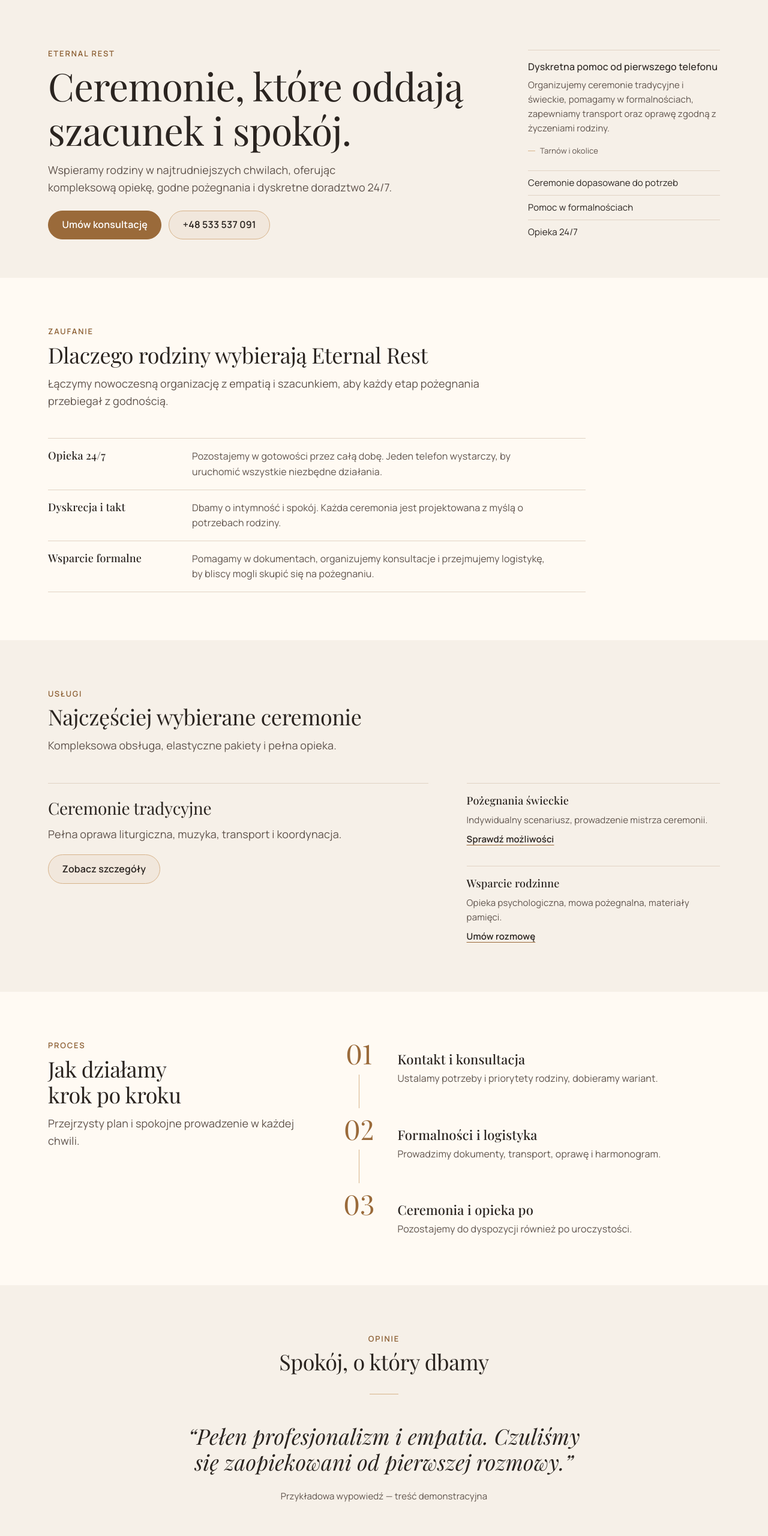
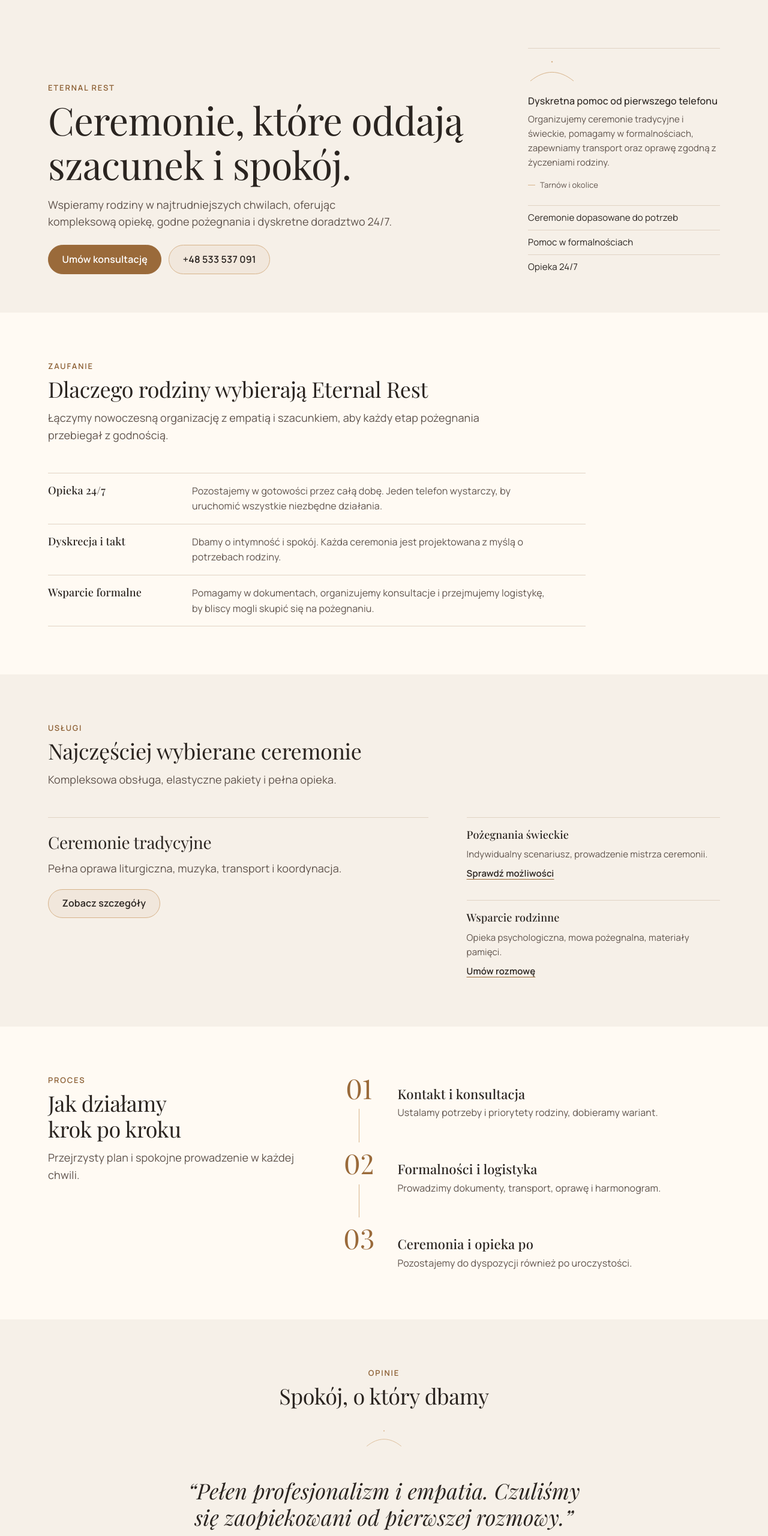
Before and after one commit to KPKrol85/DS-ceremonial-pr01-EternalRest, a website built with Vite: page index.html in a window 1280 px wide. Shown: the top 2560 px of the page at 60% size. Built offline with nearby package versions, Linux system fonts and the light colour scheme.

Commit message:
Introduce Eternal Horizon signature motif
* add matching decorative horizon motifs to the hero and quotation
* reuse theme-aware accent tokens and responsive motif sizing
* replace the quotation hairline with the new brand motif
* preserve accessibility semantics, content and reveal behavior

```diff
--- a/css/pages/home.css
+++ b/css/pages/home.css
@@ -1,3 +1,10 @@
+/* Eternal Horizon: the logo's shallow arc and axial light, shared by two quiet accents. */
+.horizon-motif {
+  width: var(--space-4xl);
+  height: auto;
+  color: var(--color-accent-soft);
+}
+
 /* Supporting note: quiet ruled text beneath (or beside) the hero statement, never a second focal point. */
 .hero__aside {
   display: grid;
@@ -12,6 +19,10 @@
 
 .hero__note {
   padding-top: var(--space-md);
+}
+
+.hero__motif {
+  margin-bottom: var(--space-md);
 }
 
 .hero__note-title {
@@ -275,13 +286,10 @@
   margin-bottom: var(--space-xl);
 }
 
-/* A short accent hairline opens the quotation instead of a box or oversized quote marks. */
-.quote-moment__figure::before {
-  content: "";
-  display: block;
-  width: var(--space-2xl);
+/* The same horizon opens the quotation at a smaller, centred scale. */
+.quote-moment__motif {
+  width: var(--space-3xl);
   margin: 0 auto var(--space-xl);
-  border-top: 1px solid var(--color-accent-soft);
 }
 
 .quote-moment__quote {
@@ -342,7 +350,7 @@
     font-size: var(--font-size-3xl);
   }
 
-  .quote-moment__figure::before {
+  .quote-moment__motif {
     margin-bottom: var(--space-2xl);
   }
 }
--- a/index.html
+++ b/index.html
@@ -32,6 +32,22 @@
           </div>
           <div class="hero__aside" data-reveal>
             <div class="hero__note">
+              <svg
+                class="horizon-motif hero__motif"
+                width="80"
+                height="44"
+                viewBox="0 0 80 44"
+                aria-hidden="true"
+                focusable="false"
+              >
+                <path
+                  d="M4 38C28 18.5 52 18.5 76 38"
+                  fill="none"
+                  stroke="currentColor"
+                  stroke-width="1"
+                />
+                <circle cx="40" cy="6" r="1.25" fill="currentColor" />
+              </svg>
               <p class="hero__note-title">Dyskretna pomoc od pierwszego telefonu</p>
               <p class="hero__note-text">
                 Organizujemy ceremonie tradycyjne i świeckie, pomagamy w formalnościach,
@@ -145,6 +161,22 @@
             <h2 class="section__title">Spokój, o który dbamy</h2>
           </div>
           <figure class="quote-moment__figure" data-reveal>
+            <svg
+              class="horizon-motif quote-moment__motif"
+              width="80"
+              height="44"
+              viewBox="0 0 80 44"
+              aria-hidden="true"
+              focusable="false"
+            >
+              <path
+                d="M4 38C28 18.5 52 18.5 76 38"
+                fill="none"
+                stroke="currentColor"
+                stroke-width="1"
+              />
+              <circle cx="40" cy="6" r="1.25" fill="currentColor" />
+            </svg>
             <blockquote class="quote-moment__quote">
               <p>
                 “Pełen profesjonalizm i empatia. Czuliśmy się zaopiekowani od pierwszej rozmowy.”
```
Also changed, not shown: IMPROVEMENTS-DESIGN.md (+3 -11 lines), docs/CHANGELOG.md.
